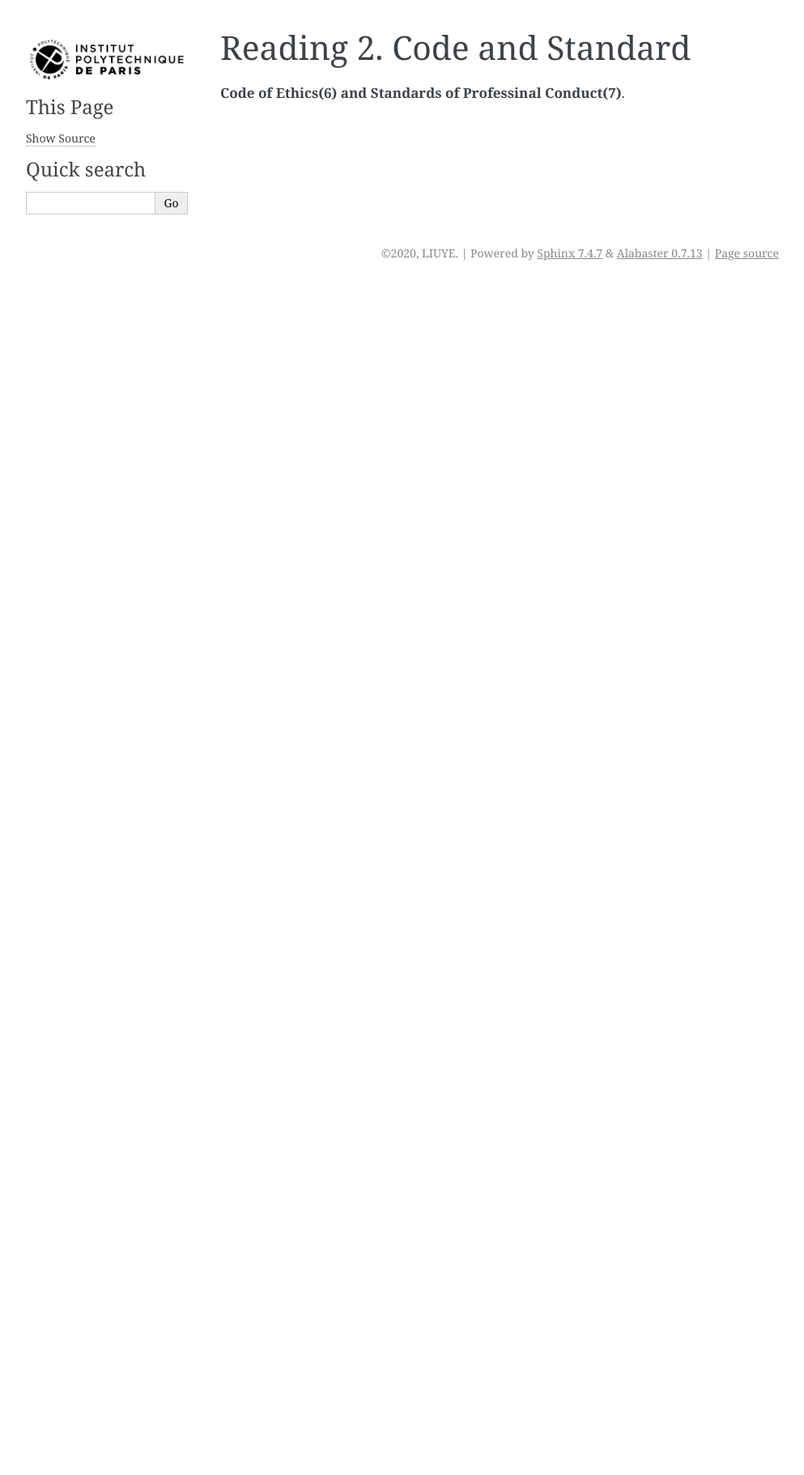
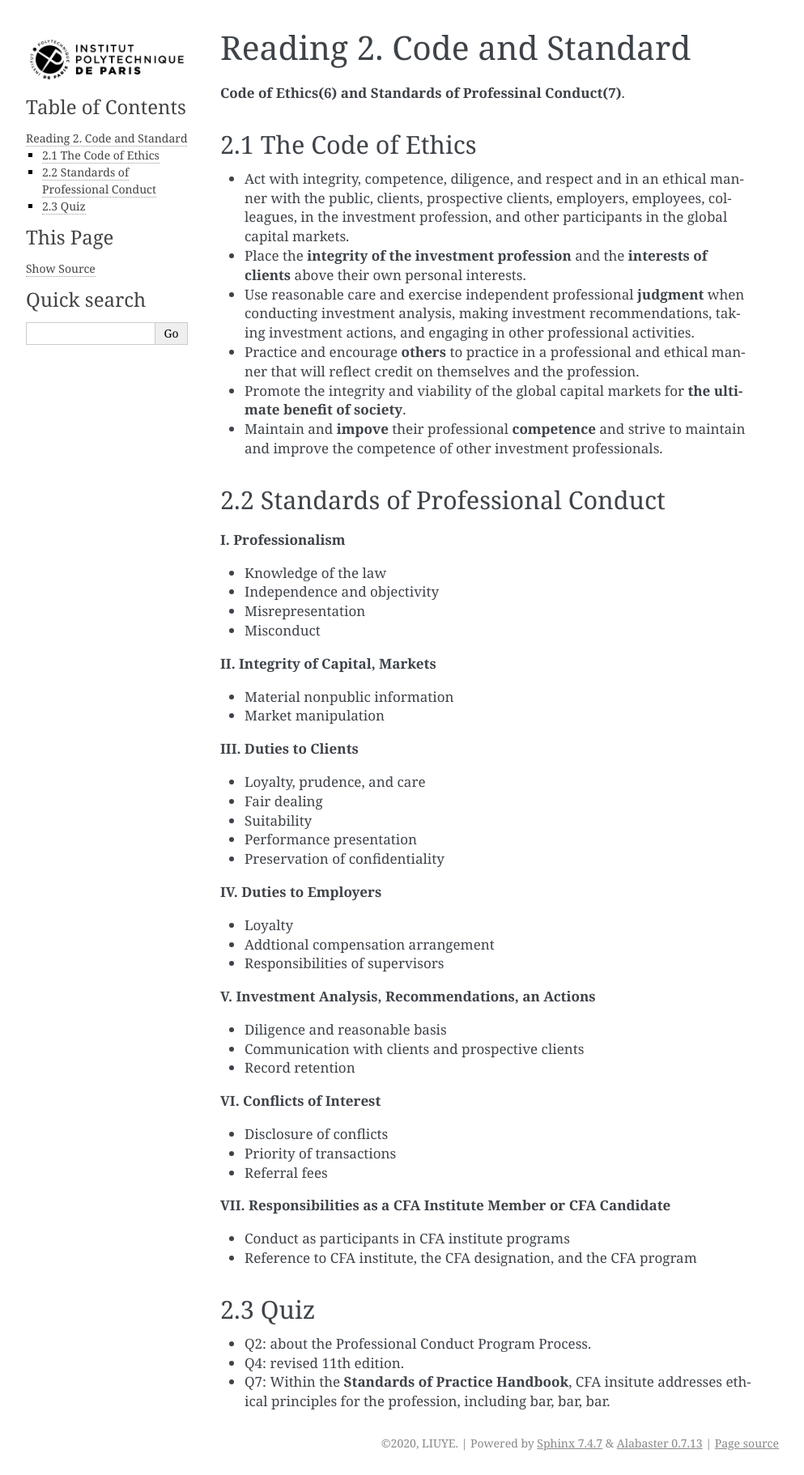
Before and after one commit to gggliuye/cfa-learning, a Sphinx documentation site: the page built from docs/CFA1/2CodeStandard.rst, in a window 1280 px wide. Shown: the whole page at 81% size, without its empty margins (148-1141 px from the left). Built offline with Sphinx 7.4.7, drawn with Linux system fonts in a browser that asks for light colours; before the commit the page ends 900 px from its top, so only the background shows below that.

Commit message:
Update 2CodeStandard.rst

```diff
--- a/docs/CFA1/2CodeStandard.rst
+++ b/docs/CFA1/2CodeStandard.rst
@@ -2,3 +2,66 @@ Reading 2. Code and Standard
 ================================
 
 **Code of Ethics(6) and Standards of Professinal Conduct(7)**.
+
+2.1 The Code of Ethics
+--------------------------------
+
+* Act with integrity, competence, diligence, and respect and in an ethical manner with the public, clients, prospective clients, employers, employees, colleagues, in the investment profession, and other participants in the global capital markets.
+* Place the **integrity of the investment profession** and the **interests of clients** above their own personal interests.
+* Use reasonable care and exercise independent professional **judgment** when conducting investment analysis, making investment recommendations, taking investment actions, and engaging in other professional activities.
+* Practice and encourage **others** to practice in a professional and ethical manner that will reflect credit on themselves and the profession.
+* Promote the integrity and viability of the global capital markets for **the ultimate benefit of society**.
+* Maintain and **impove** their professional **competence** and strive to maintain and improve the competence of other investment professionals.
+
+2.2 Standards of Professional Conduct
+-------------------------------------------
+
+**I. Professionalism**
+
+* Knowledge of the law
+* Independence and objectivity
+* Misrepresentation
+* Misconduct
+
+**II. Integrity of Capital, Markets**
+
+* Material nonpublic information
+* Market manipulation
+
+**III. Duties to Clients**
+
+* Loyalty, prudence, and care
+* Fair dealing
+* Suitability
+* Performance presentation
+* Preservation of confidentiality
+
+**IV. Duties to Employers**
+
+* Loyalty
+* Addtional compensation arrangement
+* Responsibilities of supervisors
+
+**V. Investment Analysis, Recommendations, an Actions**
+
+* Diligence and reasonable basis
+* Communication with clients and prospective clients
+* Record retention
+
+**VI. Conflicts of Interest**
+
+* Disclosure of conflicts
+* Priority of transactions
+* Referral fees
+
+**VII. Responsibilities as a CFA Institute Member or CFA Candidate**
+
+* Conduct as participants in CFA institute programs
+* Reference to CFA institute, the CFA designation, and the CFA program
+
+2.3 Quiz
+------------------------------
+
+* Q2: about the Professional Conduct Program Process.
+* Q4: revised 11th edition.
+* Q7: Within the **Standards of Practice Handbook**, CFA insitute addresses ethical principles for the profession, including bar, bar, bar.
```
